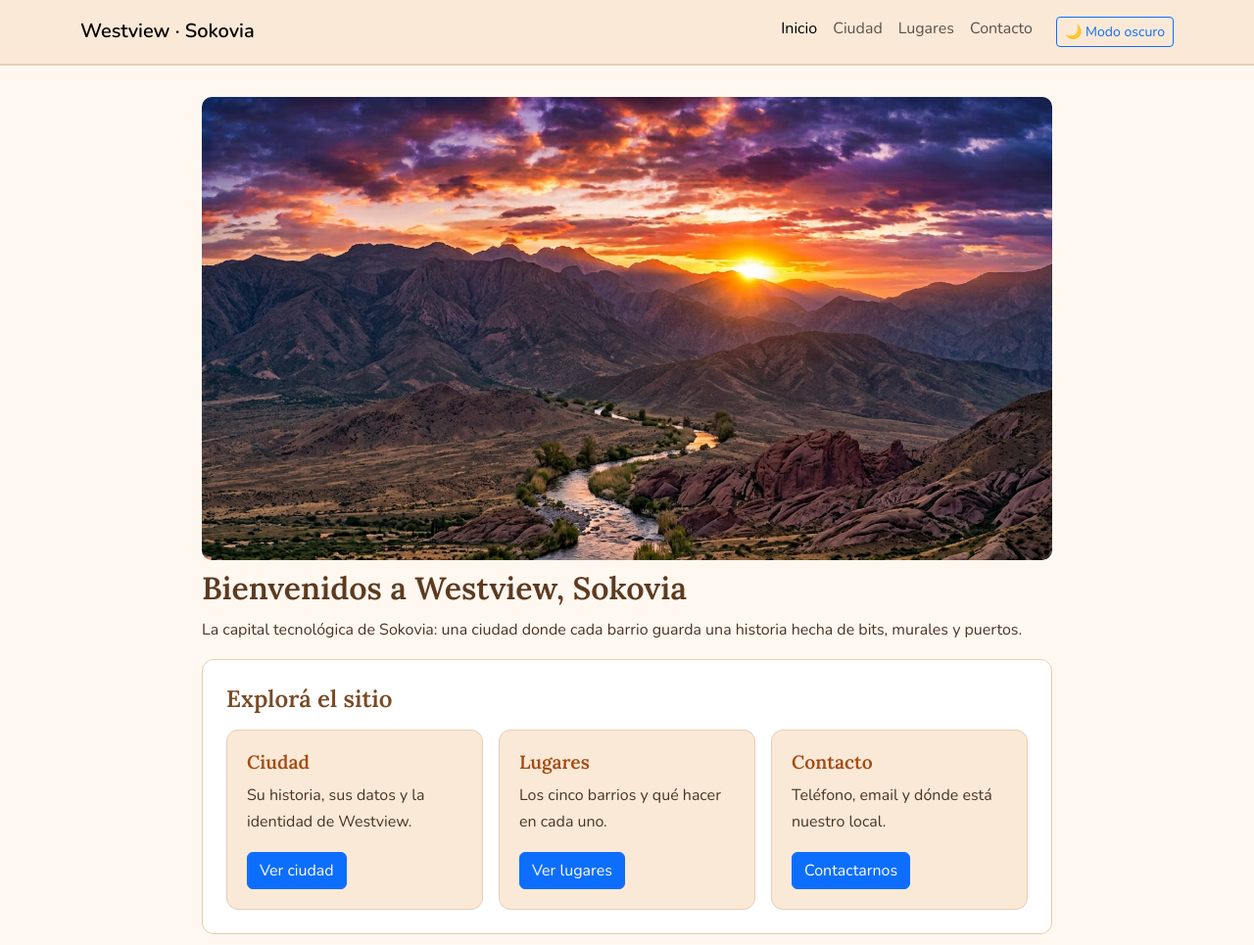
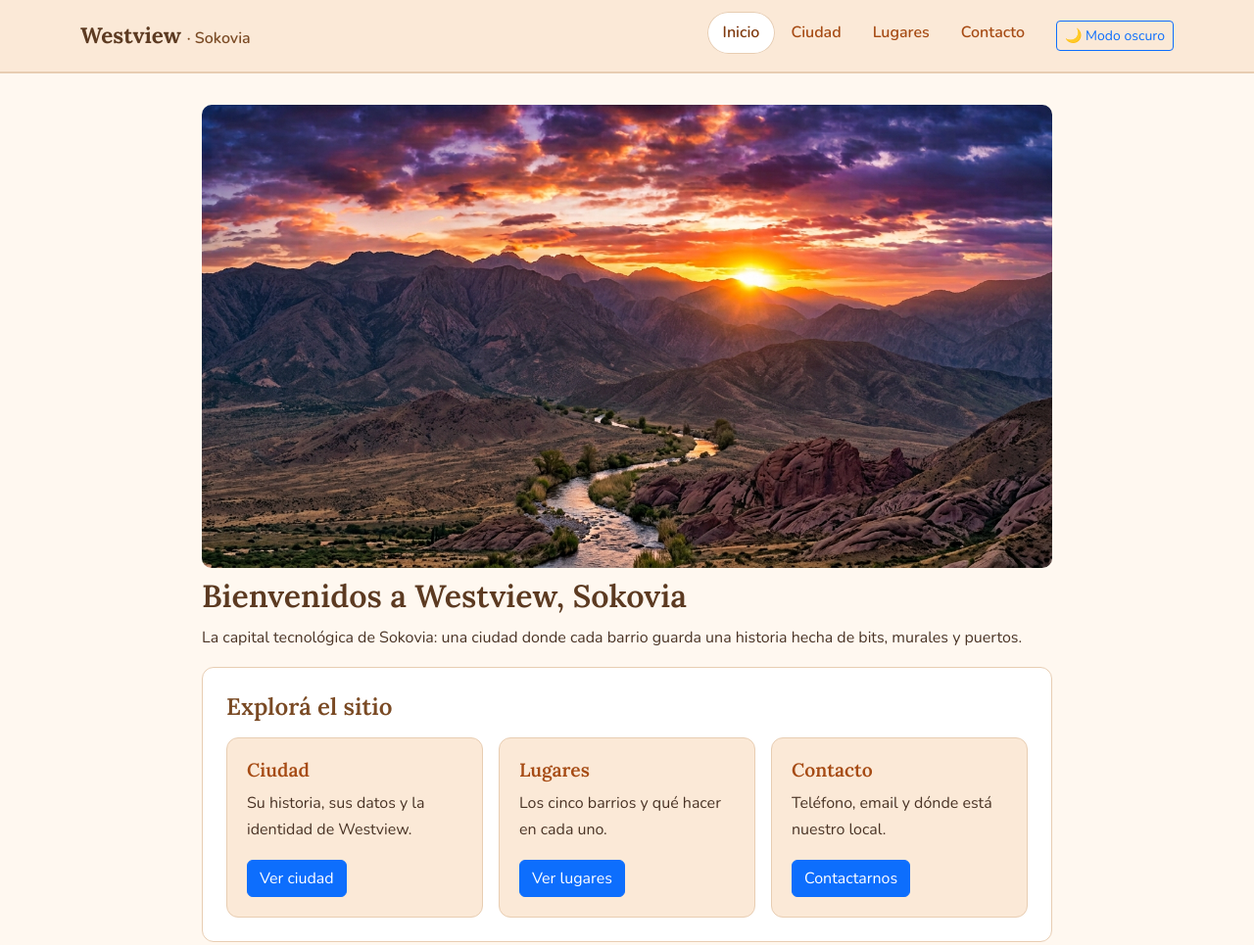
Before and after one commit to Santino2214/Trabajo-de-lenguaje, a plain HTML site: page index.html in a window 1280 px wide. Shown: the top 965 px of the page at 98% size. Drawn offline with nearby package versions, Linux system fonts and the light colour scheme.

Commit message:
agrego personalización de navbar y etiquetas de Bootstrap

```diff
--- a/css/estilos.css
+++ b/css/estilos.css
@@ -189,3 +189,50 @@ header {
   top: 0;
   z-index: 1030;
 }
+
+.etiqueta-barrio {
+  align-self: flex-start;
+  margin-bottom: 0.5rem;
+  background-color: var(--color-acento);
+  color: var(--color-superficie);
+}
+
+.navbar {
+  --bs-navbar-color: var(--color-acento);
+  --bs-navbar-hover-color: var(--color-acento-oscuro);
+  --bs-navbar-active-color: var(--color-acento-oscuro);
+  --bs-navbar-brand-color: var(--color-titulo);
+  --bs-navbar-brand-hover-color: var(--color-acento-oscuro);
+  --bs-navbar-toggler-border-color: var(--color-acento);
+  --bs-navbar-nav-link-padding-x: 1rem;
+  padding-top: 0.75rem;
+  padding-bottom: 0.75rem;
+}
+
+.navbar-brand {
+  font-family: var(--fuente-titulos), serif;
+  font-weight: 700;
+  font-size: 1.4rem;
+}
+
+.navbar-pais {
+  font-family: var(--fuente-principal), sans-serif;
+  font-weight: 600;
+  font-size: 1rem;
+  color: var(--color-subtitulo);
+}
+
+.navbar .nav-link {
+  font-weight: 600;
+  border-radius: 999px;
+  transition: background-color 0.2s, color 0.2s;
+}
+
+.navbar .nav-link:hover,
+.navbar .nav-link.active {
+  background-color: var(--color-superficie);
+}
+
+.navbar .nav-link.active {
+  box-shadow: inset 0 0 0 1px var(--color-borde);
+}
```
